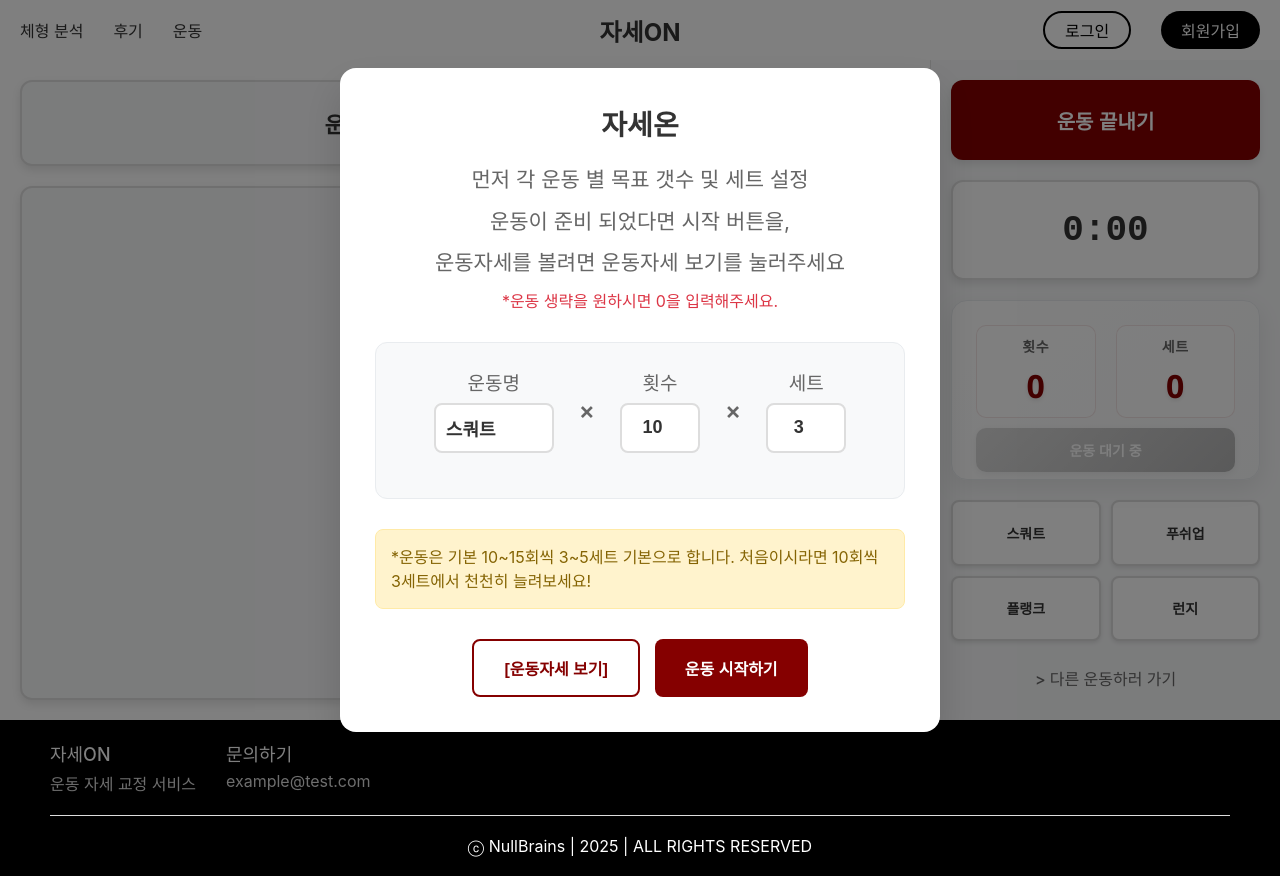
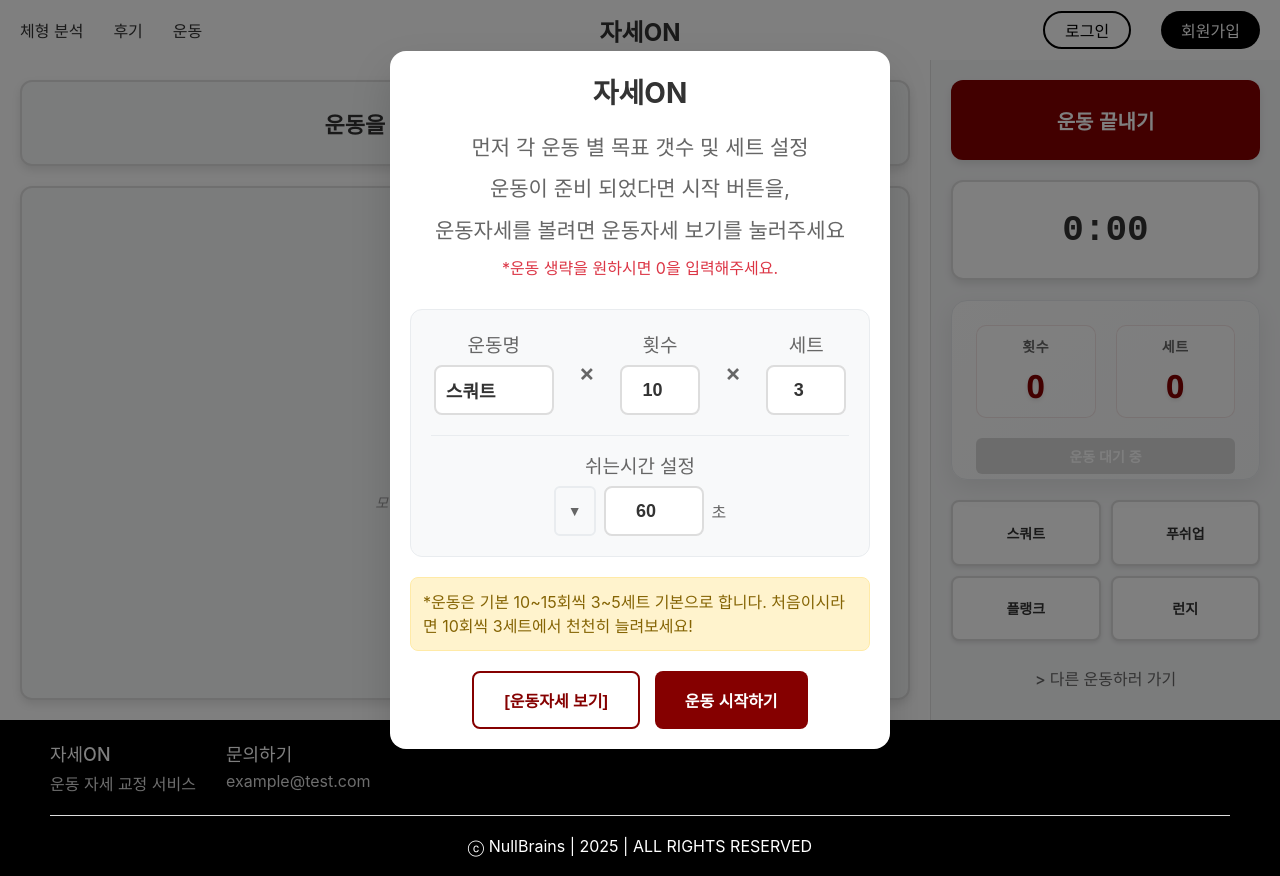
Before and after one commit to MinseouKim/Nullbrain, a React (Create React App) app in the folder typescript_01/: page /camera in a window 1280 px wide. After the commit the page ends 800 px from the top, so only its background shows below. Built offline with nearby package versions, Linux system fonts and the light colour scheme.

Commit message:
cameraPage/resultPage_design수정1

```diff
--- a/typescript_01/src/cameraPage/Camera.tsx
+++ b/typescript_01/src/cameraPage/Camera.tsx
@@ -13,6 +13,7 @@ function Camera() {
     reps: number;
     sets: number;
     category: string;
+    restTime: number;
   } | null>(null);
   const [isWorkoutActive, setIsWorkoutActive] = useState(false);
   const [isWorkoutPaused, setIsWorkoutPaused] = useState(false);
@@ -36,7 +37,13 @@ function Camera() {
   // ExerciseItems -> ExerciseModal에서 전달된 선택 값으로 초기화
   useEffect(() => {
     const preset = location?.state as
-      | { name?: string; reps?: number; sets?: number; category?: string }
+      | {
+          name?: string;
+          reps?: number;
+          sets?: number;
+          category?: string;
+          restTime?: number;
+        }
       | undefined;
     if (preset && preset.name) {
       // 이름 기준으로 기본 reps/sets 추정
@@ -57,6 +64,7 @@ function Camera() {
         reps: typeof preset.reps === "number" ? preset.reps : defaults.reps,
         sets: typeof preset.sets === "number" ? preset.sets : defaults.sets,
         category: preset.category || "전신",
+        restTime: preset.restTime || 60,
       });
       // 모달 자동 표시
       setShowModal(true);
@@ -68,6 +76,7 @@ function Camera() {
     reps: number;
     sets: number;
     category: string;
+    restTime: number;
   }) => {
     setWorkoutData(exerciseData);
     setIsWorkoutActive(true);
@@ -138,6 +147,7 @@ function Camera() {
                 reps: workoutData.reps,
                 sets: workoutData.sets,
                 category: workoutData.category,
+                restTime: workoutData.restTime,
               }
             : undefined
         }
--- a/typescript_01/src/components/CameraSection.tsx
+++ b/typescript_01/src/components/CameraSection.tsx
@@ -10,6 +10,7 @@ interface CameraSectionProps {
     reps: number;
     sets: number;
     category: string;
+    restTime: number;
   } | null;
   isWorkoutPaused: boolean;
 }
--- a/typescript_01/src/components/ExerciseResult.tsx
+++ b/typescript_01/src/components/ExerciseResult.tsx
@@ -211,7 +211,7 @@ const FeedbackCard = styled(Card)`
 // 추천 운동 카드가 상단의 "운동 결과" 카드와 동일한 가로 폭을 갖도록
 // TopGrid가 grid-template-columns: 1fr 1.3fr 이므로 왼쪽 폭 비율은 1/2.3
 const RecoCard = styled(Card)`
-  width: calc(100% / 2.3);
+  width: 100%;
   @media (max-width: 1024px) {
     width: 100%;
   }
@@ -361,7 +361,7 @@ const ExerciseResult: React.FC = () => {
           스쿼트를 할 때는 등을 곧게 펴고 무릎 정렬에 신경을 더 써야합니다.
         </div>
         <Actions>
-          <ActionBtn onClick={() => navigate(-1)}>다시하기</ActionBtn>
+          <ActionBtn onClick={() => navigate("/camera")}>다시하기</ActionBtn>
           <ActionBtn variant="ghost" onClick={() => navigate("/exercise")}>
             다른 운동하러 가기
           </ActionBtn>
--- a/typescript_01/src/components/Layouts/MainLayout.tsx
+++ b/typescript_01/src/components/Layouts/MainLayout.tsx
@@ -16,6 +16,7 @@ interface MainLayoutProps {
     reps: number;
     sets: number;
     category: string;
+    restTime: number;
   } | null;
 }
 
@@ -273,38 +274,25 @@ const StatValue = styled.div`
 `;
 
 const StopExerciseButton = styled.button<{ isPaused?: boolean }>`
-  background: ${(props) =>
-    props.isPaused
-      ? "linear-gradient(135deg, #28a745 0%, #20c997 100%)"
-      : "linear-gradient(135deg, #850000 0%, #a00000 100%)"};
+  background: ${(props) => (props.isPaused ? "#28a745" : "#850000")};
   color: white;
   border: none;
-  padding: 10px 14px;
-  border-radius: 10px;
+  padding: 8px 12px;
+  border-radius: 6px;
   cursor: pointer;
   font-size: 14px;
-  font-weight: 700;
-  transition: all 0.3s ease;
-  box-shadow: ${(props) =>
-    props.isPaused
-      ? "0 6px 16px rgba(40, 167, 69, 0.3)"
-      : "0 6px 16px rgba(133, 0, 0, 0.3)"};
-  min-height: 44px;
+  font-weight: 600;
+  min-height: 36px;
   display: flex;
   align-items: center;
   justify-content: center;
   width: 100%;
-  position: relative;
-  overflow: hidden;
-  margin: -10px 0 0 0;
+  margin: 0 0 2px 0;
   box-sizing: border-box;
 
-  /* hover 효과 제거 (요청 사항) */
-
   &:disabled {
-    background: linear-gradient(135deg, #ccc 0%, #999 100%);
+    background: #ccc;
     cursor: not-allowed;
-    box-shadow: 0 2px 8px rgba(0, 0, 0, 0.1);
     opacity: 0.7;
   }
 `;
--- a/typescript_01/src/components/WorkoutSetupModal.tsx
+++ b/typescript_01/src/components/WorkoutSetupModal.tsx
@@ -1,4 +1,4 @@
-import React, { useEffect, useState } from "react";
+import React, { useEffect, useState, useRef } from "react";
 import { useNavigate } from "react-router-dom";
 import styled from "styled-components";
 
@@ -10,12 +10,14 @@ interface WorkoutSetupModalProps {
     reps: number;
     sets: number;
     category: string;
+    restTime: number;
   }) => void;
   preset?: {
     name: string;
     reps: number;
     sets: number;
     category: string;
+    restTime?: number;
   };
 }
 
@@ -50,8 +52,8 @@ const ModalOverlay = styled.div<{ isOpen: boolean }>`
 const ModalContainer = styled.div`
   background-color: white;
   border-radius: 16px;
-  padding: 30px;
-  max-width: 90vw;
+  padding: 20px;
+  max-width: 500px;
   width: 100%;
   max-height: 90vh;
   overflow-y: auto;
@@ -60,40 +62,21 @@ const ModalContainer = styled.div`
   animation: modalSlideIn 0.3s ease-out;
   margin: auto;
 
-  /* 노트북 화면 크기 대응 */
-  @media (min-width: 1024px) and (max-width: 1440px) {
-    max-width: 600px;
-    padding: 35px;
-  }
-
-  /* 데스크톱 화면 크기 대응 */
-  @media (min-width: 1441px) {
-    max-width: 700px;
-    padding: 40px;
-  }
-
-  /* 태블릿 화면 크기 대응 */
-  @media (max-width: 768px) {
-    max-width: 95vw;
-    padding: 20px;
-    max-height: 95vh;
-  }
-
   @keyframes modalSlideIn {
     from {
       opacity: 0;
-      transform: translateY(-20px) scale(0.95);
+      transform: translateY(-20px);
     }
     to {
       opacity: 1;
-      transform: translateY(0) scale(1);
+      transform: translateY(0);
     }
   }
 `;
 
 const ModalHeader = styled.div`
   text-align: center;
-  margin-bottom: 30px;
+  margin-bottom: 20px;
 `;
 
 const ModalTitle = styled.h2`
@@ -131,8 +114,8 @@ const RedText = styled.div`
 const ExerciseSetup = styled.div`
   background-color: #f8f9fa;
   border-radius: 12px;
-  padding: 25px;
-  margin-bottom: 30px;
+  padding: 20px;
+  margin-bottom: 20px;
   border: 1px solid #e9ecef;
 `;
 
@@ -213,12 +196,204 @@ const MultiplySign = styled.span`
   margin: 0 10px;
 `;
 
+const RestTimeSection = styled.div`
+  margin-top: 15px;
+  padding-top: 15px;
+  border-top: 1px solid #e9ecef;
+`;
+
+const RestTimeLabel = styled.h4`
+  font-size: 16px;
+  font-weight: 600;
+  color: #333;
+  margin-bottom: 12px;
+  text-align: center;
+`;
+
+const RestTimeHorizontalContainer = styled.div`
+  display: flex;
+  align-items: flex-start;
+  gap: 20px;
+  justify-content: space-between;
+
+  @media (max-width: 768px) {
+    flex-direction: column;
+    gap: 15px;
+    align-items: center;
+  }
+`;
+
+const RestTimeInputContainer = styled.div`
+  display: flex;
+  flex-direction: column;
+  align-items: center;
+  gap: 8px;
+  width: 100%;
+`;
+
+const TimeInputWrapper = styled.div`
+  display: flex;
+  align-items: center;
+  gap: 8px;
+  position: relative;
+`;
+
+const TimeDropdownButton = styled.button`
+  background: #f8f9fa;
+  border: 2px solid #e9ecef;
+  border-radius: 6px;
+  padding: 8px 12px;
+  cursor: pointer;
+  font-size: 14px;
+  color: #666;
+  transition: background-color 0.2s ease, border-color 0.2s ease,
+    color 0.2s ease;
+  min-width: 40px;
+  height: 50px;
+  display: flex;
+  align-items: center;
+  justify-content: center;
+  box-sizing: border-box;
+  outline: none;
+
+  &:hover {
+    background: #e9ecef;
+    border-color: #850000;
+    color: #850000;
+  }
+
+  &:active {
+    background: #e9ecef;
+    border-color: #850000;
+    color: #850000;
+  }
+
+  &:focus {
+    outline: none;
+  }
+`;
+
+const TimeDropdown = styled.div`
+  position: absolute;
+  top: 100%;
+  left: 0;
+  right: 0;
+  background: white;
+  border: 2px solid #e9ecef;
+  border-radius: 8px;
+  box-shadow: 0 4px 12px rgba(0, 0, 0, 0.15);
+  z-index: 1000;
+  max-height: 160px;
+  overflow-y: auto;
+  margin-top: 4px;
+  transform: translateZ(0);
+  will-change: auto;
+
+  /* 스크롤바 스타일링 */
+  &::-webkit-scrollbar {
+    width: 6px;
+  }
+
+  &::-webkit-scrollbar-track {
+    background: #f1f1f1;
+    border-radius: 3px;
+  }
+
+  &::-webkit-scrollbar-thumb {
+    background: #c1c1c1;
+    border-radius: 3px;
+  }
+
+  &::-webkit-scrollbar-thumb:hover {
+    background: #a8a8a8;
+  }
+`;
+
+const TimeDropdownOption = styled.div<{ isSelected: boolean }>`
+  padding: 8px 12px;
+  cursor: pointer;
+  font-size: 14px;
+  color: ${(props) => (props.isSelected ? "#850000" : "#666")};
+  background-color: ${(props) => (props.isSelected ? "#f8f9fa" : "white")};
+  border-bottom: 1px solid #f0f0f0;
+  transition: background-color 0.2s ease, color 0.2s ease;
+  transform: translateZ(0);
+
+  &:hover {
+    background-color: #f8f9fa;
+    color: #850000;
+  }
+
+  &:last-child {
+    border-bottom: none;
+  }
+`;
+
+const TimeUnit = styled.span`
+  font-size: 16px;
+  font-weight: 500;
+  color: #666;
+`;
+
+const RestTimeQuickSelect = styled.div`
+  display: flex;
+  flex-direction: column;
+  align-items: center;
+  gap: 10px;
+  flex: 2;
+`;
+
+const RestTimeSelectBox = styled.div`
+  display: grid;
+  grid-template-columns: repeat(4, 1fr);
+  gap: 8px;
+  border: 2px solid #e9ecef;
+  border-radius: 12px;
+  padding: 12px;
+  background-color: #f8f9fa;
+  max-width: 100%;
+`;
+
+const RestTimeOption = styled.div<{ isSelected: boolean }>`
+  padding: 10px 8px;
+  border: 2px solid ${(props) => (props.isSelected ? "#850000" : "transparent")};
+  border-radius: 8px;
+  background-color: ${(props) => (props.isSelected ? "#850000" : "white")};
+  color: ${(props) => (props.isSelected ? "white" : "#666")};
+  font-size: 14px;
+  font-weight: 600;
+  cursor: pointer;
+  transition: all 0.2s ease;
+  text-align: center;
+  box-shadow: ${(props) =>
+    props.isSelected
+      ? "0 2px 4px rgba(133, 0, 0, 0.2)"
+      : "0 1px 2px rgba(0, 0, 0, 0.1)"};
+
+  &:hover {
+    border-color: #850000;
+    background-color: ${(props) => (props.isSelected ? "#850000" : "#f8f9fa")};
+    color: ${(props) => (props.isSelected ? "white" : "#850000")};
+    transform: translateY(-1px);
+    box-shadow: 0 2px 6px rgba(133, 0, 0, 0.2);
+  }
+
+  &:active {
+    transform: translateY(0);
+  }
+
+  @media (max-width: 768px) {
+    padding: 8px 6px;
+    font-size: 12px;
+  }
+`;
+
 const AdditionalInfo = styled.div`
   background-color: #fff3cd;
   border: 1px solid #ffeaa7;
   border-radius: 8px;
-  padding: 15px;
-  margin-bottom: 30px;
+  padding: 12px;
+  margin-bottom: 20px;
 `;
 
 const InfoText = styled.div`
@@ -380,6 +555,56 @@ const WorkoutSetupModal: React.FC<WorkoutSetupModalProps> = ({
   const [sets, setSets] = useState<number>(
     () => preset?.sets ?? exerciseCategories[0].exercises[0].defaultSets
   );
+  const [restTime, setRestTime] = useState<number>(
+    () => preset?.restTime ?? 60 // 기본 60초
+  );
+  const [showTimeDropdown, setShowTimeDropdown] = useState(false);
+  const dropdownRef = useRef<HTMLDivElement>(null);
+
+  // 드롭다운 외부 클릭 시 닫기
+  useEffect(() => {
+    const handleClickOutside = (event: MouseEvent) => {
+      if (
+        dropdownRef.current &&
+        !dropdownRef.current.contains(event.target as Node)
+      ) {
+        setShowTimeDropdown(false);
+      }
+    };
+
+    if (showTimeDropdown) {
+      document.addEventListener("mousedown", handleClickOutside);
+    }
+
+    return () => {
+      document.removeEventListener("mousedown", handleClickOutside);
+    };
+  }, [showTimeDropdown]);
+
+  // 모달이 열려있을 때 배경 스크롤 방지
+  useEffect(() => {
+    if (isOpen) {
+      // 현재 스크롤 위치 저장
+      const scrollY = window.scrollY;
+
+      // body 스타일 변경으로 스크롤 방지
+      document.body.style.position = "fixed";
+      document.body.style.top = `-${scrollY}px`;
+      document.body.style.width = "100%";
+      document.body.style.overflow = "hidden";
+
+      return () => {
+        // 모달이 닫힐 때 원래 스타일로 복원
+        document.body.style.position = "";
+        document.body.style.top = "";
+        document.body.style.width = "";
+        document.body.style.overflow = "";
+
+        // 스크롤 위치 복원
+        window.scrollTo(0, scrollY);
+      };
+    }
+  }, [isOpen]);
 
   // preset이 바뀔 때 모달 입력값 업데이트
   useEffect(() => {
@@ -399,6 +624,7 @@ const WorkoutSetupModal: React.FC<WorkoutSetupModalProps> = ({
     }
     setReps(preset.reps);
     setSets(preset.sets);
+    setRestTime(preset.restTime ?? 60);
   }, [preset]);
 
   const handleStartWorkout = () => {
@@ -407,6 +633,7 @@ const WorkoutSetupModal: React.FC<WorkoutSetupModalProps> = ({
       reps: reps,
       sets: sets,
       category: selectedExercise.category,
+      restTime: restTime,
     });
     onClose();
   };
@@ -420,10 +647,10 @@ const WorkoutSetupModal: React.FC<WorkoutSetupModalProps> = ({
   if (!isOpen) return null;
 
   return (
-    <ModalOverlay isOpen={isOpen} onClick={onClose}>
-      <ModalContainer onClick={(e) => e.stopPropagation()}>
+    <ModalOverlay isOpen={isOpen}>
+      <ModalContainer>
         <ModalHeader>
-          <ModalTitle>자세온</ModalTitle>
+          <ModalTitle>자세ON</ModalTitle>
           <Instructions>먼저 각 운동 별 목표 갯수 및 세트 설정</Instructions>
           <Instructions>운동이 준비 되었다면 시작 버튼을,</Instructions>
           <Instructions>
@@ -470,6 +697,47 @@ const WorkoutSetupModal: React.FC<WorkoutSetupModalProps> = ({
               />
             </InputContainer>
           </InputRow>
+
+          <RestTimeSection>
+            <RestTimeInputContainer>
+              <InputLabel>쉬는시간 설정</InputLabel>
+              <TimeInputWrapper ref={dropdownRef}>
+                <TimeDropdownButton
+                  onClick={() => setShowTimeDropdown(!showTimeDropdown)}
+                >
+                  ▼
+                </TimeDropdownButton>
+                <NumberInput
+                  type="number"
+                  value={restTime}
+                  onChange={(e) => setRestTime(parseInt(e.target.value) || 0)}
+                  min="0"
+                  max="120"
+                  step="5"
+                  style={{ width: "100px", height: "50px" }}
+                />
+                <TimeUnit>초</TimeUnit>
+                {showTimeDropdown && (
+                  <TimeDropdown>
+                    {[20, 30, 40, 50, 60, 70, 80, 90, 100, 110, 120].map(
+                      (time) => (
+                        <TimeDropdownOption
+                          key={time}
+                          onClick={() => {
+                            setRestTime(time);
+                            setShowTimeDropdown(false);
+                          }}
+                          isSelected={restTime === time}
+                        >
+                          {time}초
+                        </TimeDropdownOption>
+                      )
+                    )}
+                  </TimeDropdown>
+                )}
+              </TimeInputWrapper>
+            </RestTimeInputContainer>
+          </RestTimeSection>
         </ExerciseSetup>
 
         <AdditionalInfo>
```
